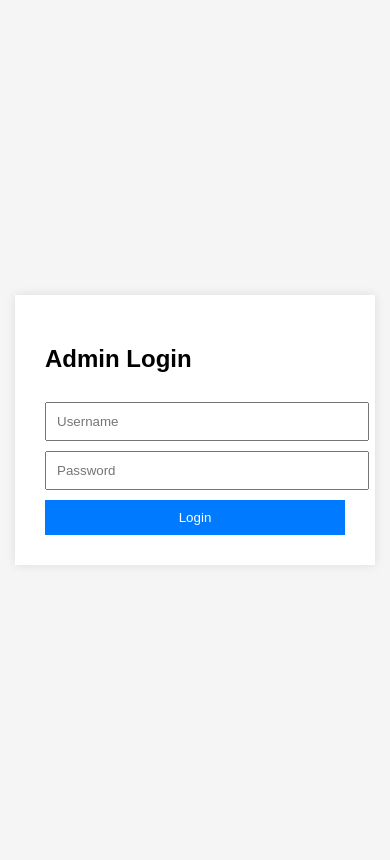
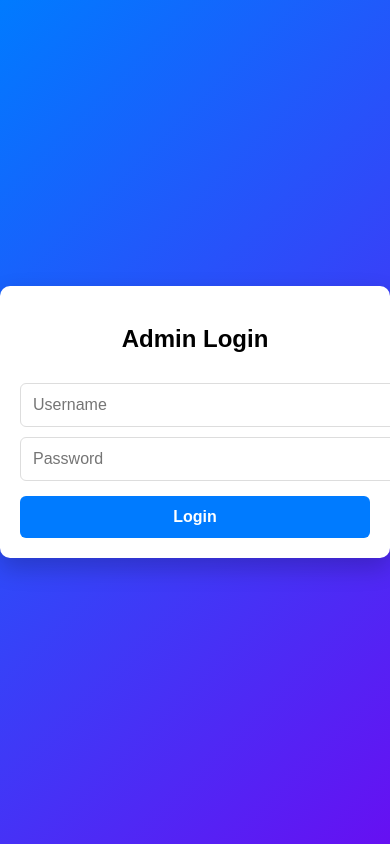
Before and after one commit to karrisubhash/bus_tracker, a Django app: page / in a window 390 px wide. Run offline with Django 5.2, Linux system fonts and the light colour scheme.

Commit message:
Enhance admin login page with styles and functionality
Updated styles for improved layout and responsiveness. Added loading spinner for login process and improved error handling.

```diff
--- a/templates/admin_login.html
+++ b/templates/admin_login.html
@@ -2,32 +2,93 @@
 <html>
 <head>
   <title>Admin Login</title>
+
+  <!-- Mobile Responsive -->
+  <meta name="viewport" content="width=device-width, initial-scale=1.0">
+
   <style>
     body {
-      font-family: Arial;
+      font-family: Arial, sans-serif;
       display: flex;
       height: 100vh;
       justify-content: center;
       align-items: center;
-      background: #f5f5f5;
+      background: linear-gradient(135deg, #007bff, #6610f2);
+      margin: 0;
     }
+
     .box {
       background: white;
       padding: 30px;
-      width: 300px;
-      box-shadow: 0 0 10px rgba(0,0,0,0.1);
+      width: 350px;
+      max-width: 90%;
+      border-radius: 10px;
+      box-shadow: 0 10px 25px rgba(0,0,0,0.2);
+      text-align: center;
     }
-    input, button {
+
+    h2 {
+      margin-bottom: 20px;
+    }
+
+    input {
       width: 100%;
-      padding: 10px;
+      padding: 12px;
       margin-top: 10px;
+      border: 1px solid #ddd;
+      border-radius: 6px;
+      font-size: 14px;
     }
+
     button {
+      width: 100%;
+      padding: 12px;
+      margin-top: 15px;
       background: #007bff;
       color: white;
       border: none;
+      border-radius: 6px;
       cursor: pointer;
+      font-size: 15px;
+      font-weight: bold;
     }
+
+    button:disabled {
+      background: #999;
+      cursor: not-allowed;
+    }
+
+    /* Loader */
+    .loader {
+      display: none;
+      margin-top: 15px;
+    }
+
+    .spinner {
+      border: 4px solid #f3f3f3;
+      border-top: 4px solid #007bff;
+      border-radius: 50%;
+      width: 35px;
+      height: 35px;
+      animation: spin 1s linear infinite;
+      margin: 10px auto;
+    }
+
+    @keyframes spin {
+      100% { transform: rotate(360deg); }
+    }
+
+    /* Mobile adjustments */
+    @media (max-width: 480px) {
+      .box {
+        padding: 20px;
+      }
+
+      input, button {
+        font-size: 16px;
+      }
+    }
+
   </style>
 </head>
 <body>
@@ -37,16 +98,33 @@
 
   <input id="username" placeholder="Username">
   <input id="password" type="password" placeholder="Password">
-  <button onclick="login()">Login</button>
+  <button id="loginBtn" onclick="login()">Login</button>
 
+  <!-- Loading Spinner -->
+  <div class="loader" id="loader">
+    <div class="spinner"></div>
+    <p>Logging in...</p>
+  </div>
 </div>
 
 
 <script>
+
 async function login() {
   const username = document.getElementById("username").value;
   const password = document.getElementById("password").value;
+  const loader = document.getElementById("loader");
+  const loginBtn = document.getElementById("loginBtn");
 
+  if (!username || !password) {
+    alert("Please enter username and password");
+    return;
+  }
+
+  loader.style.display = "block";
+  loginBtn.disabled = true;
+
+  try {
     const res = await fetch("/api/token/", {
       method: "POST",
       headers: { "Content-Type": "application/json" },
@@ -54,24 +132,43 @@ async function login() {
     });
 
     const data = await res.json();
+
     if (!res.ok) {
       alert("Login failed");
+      loader.style.display = "none";
+      loginBtn.disabled = false;
       return;
     }
 
-  if (data.user.role !== "admin") {
+    if (data.user?.role !== "admin") {
       alert("Not an admin");
+      loader.style.display = "none";
+      loginBtn.disabled = false;
       return;
     }
-alert("Login Success")
+
     localStorage.setItem("admin_token", data.access);
     window.location.href = "/admin-panel/dashboard/";
+
+  } catch (error) {
+    alert("Network error");
+    loader.style.display = "none";
+    loginBtn.disabled = false;
+  }
 }
 
-document.getElementById("logoutBtn").addEventListener("click", () => {
+
+/* Safe logout handler (only if button exists) */
+const logoutBtn = document.getElementById("logoutBtn");
+if (logoutBtn) {
+  logoutBtn.addEventListener("click", () => {
     localStorage.removeItem("admin_token");
     alert("Logged out successfully");
     window.location.href = "/admin-panel/login/";
   });
-</script></body>
+}
+
+</script>
+
+</body>
 </html>
```
Lines whose indentation alone changed are shown as unchanged.
